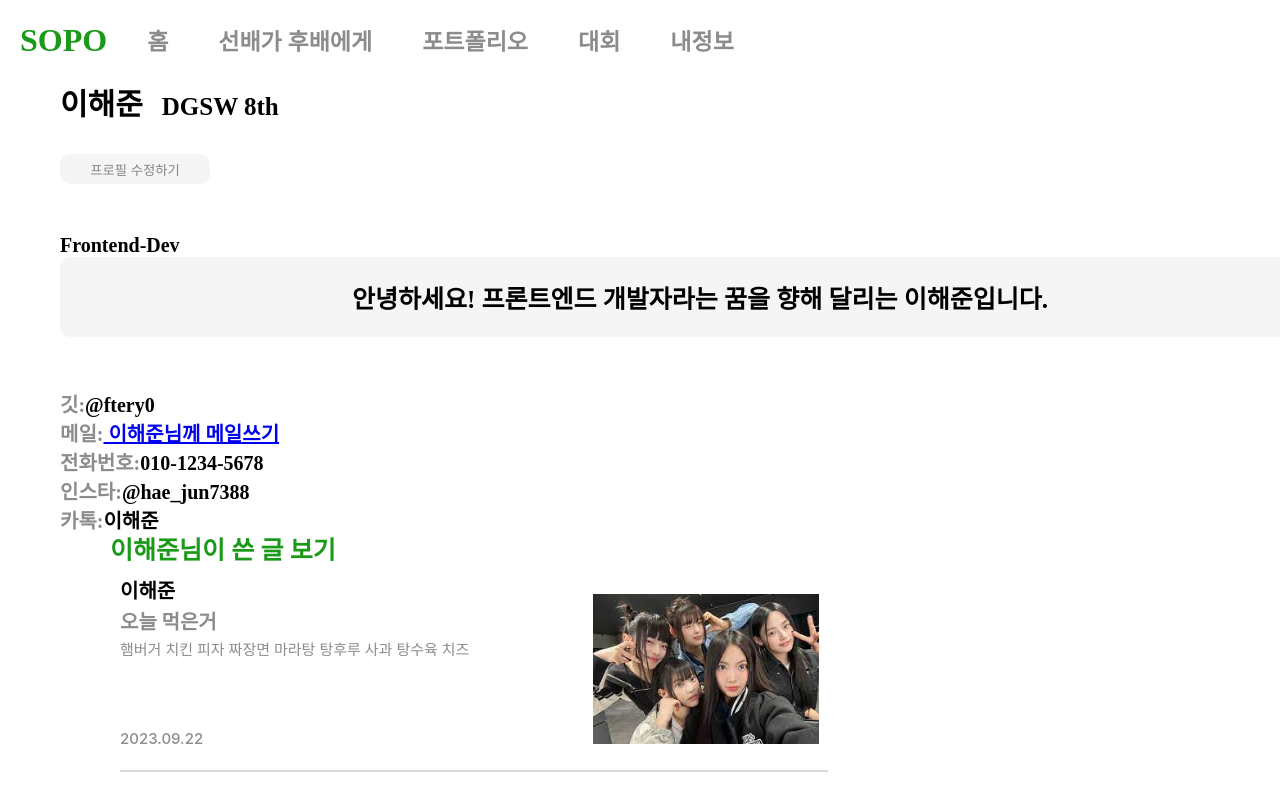
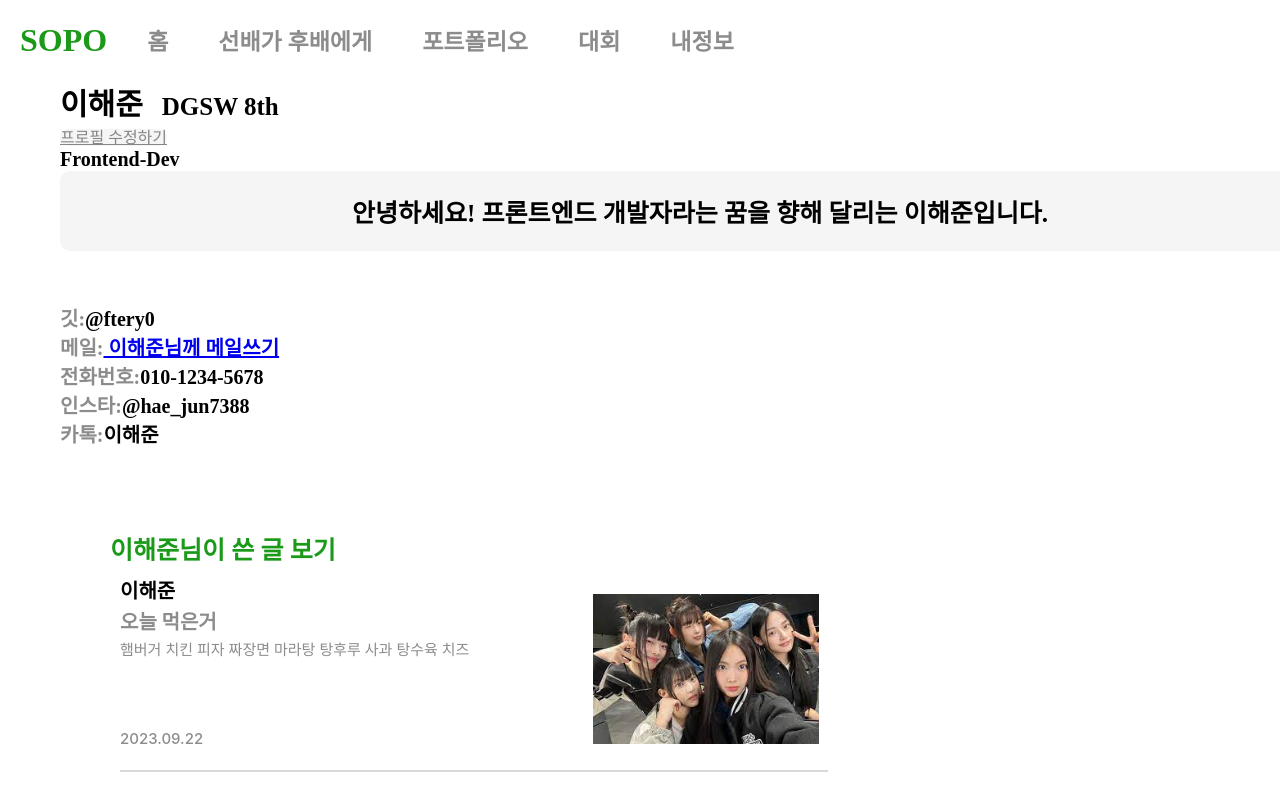
Before and after one commit to Sopo2023/SOPO_FRONTLAST, a React (Create React App) app in the folder SOPOLAST/: page /Mypage in a window 1280 px wide. Shown: the top 810 px of the page. Built offline with nearby package versions, Linux system fonts and the light colour scheme.

Commit message:
프로필 버튼 활성화

```diff
--- a/SOPOLAST/src/Components/Mypage/mypage.js
+++ b/SOPOLAST/src/Components/Mypage/mypage.js
@@ -10,7 +10,9 @@ export default function Mypage() {
         <p className="top1">이해준</p>
         <p className="top2">DGSW 8th</p>
         <br></br>
-        <button className="fixbutton">프로필 수정하기</button>
+        <Link to="./mypageadjustment.js" className="fixbutton">
+          프로필 수정하기
+        </Link>
       </div>
       <div className="Readme">
         <p className="head">Frontend-Dev</p>
```
